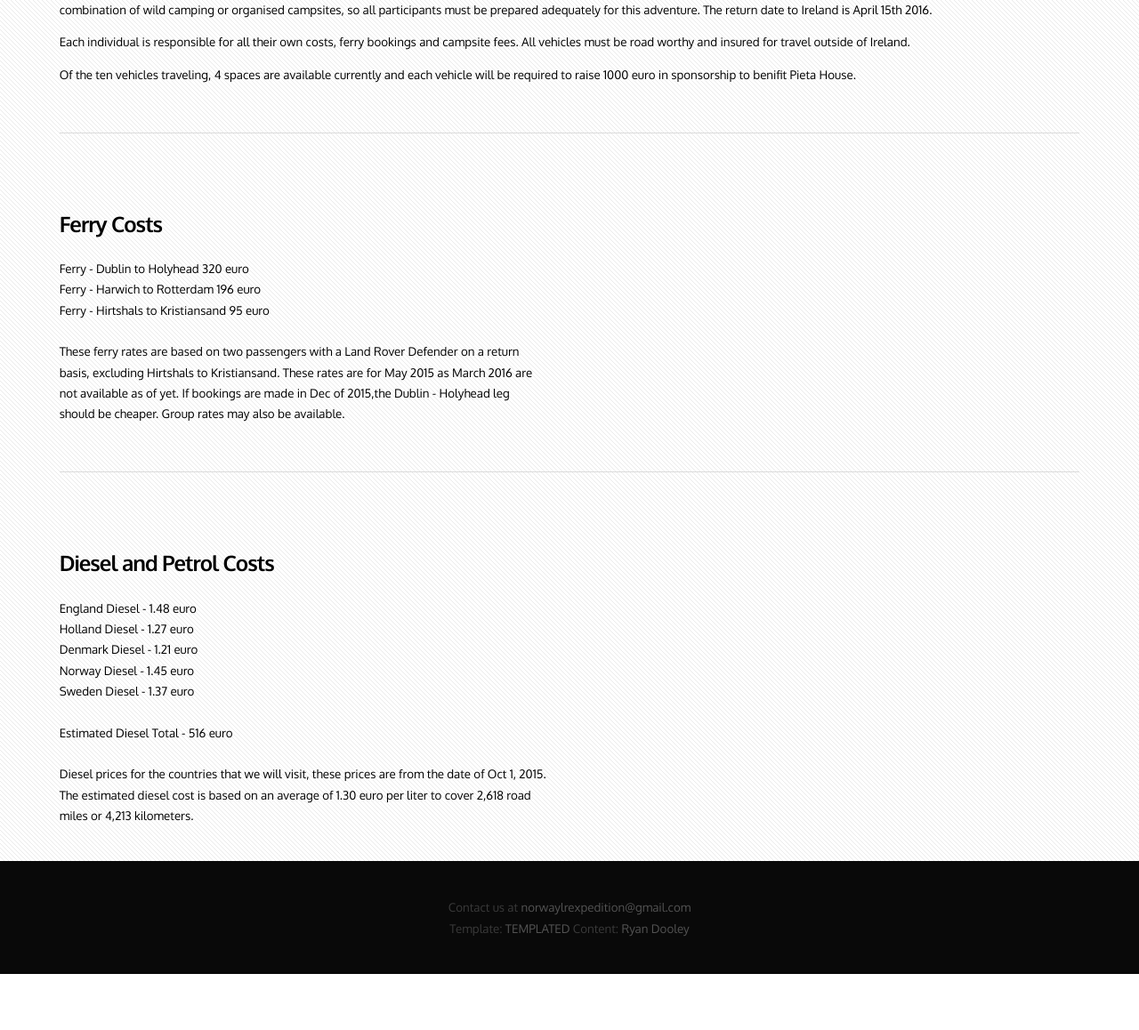
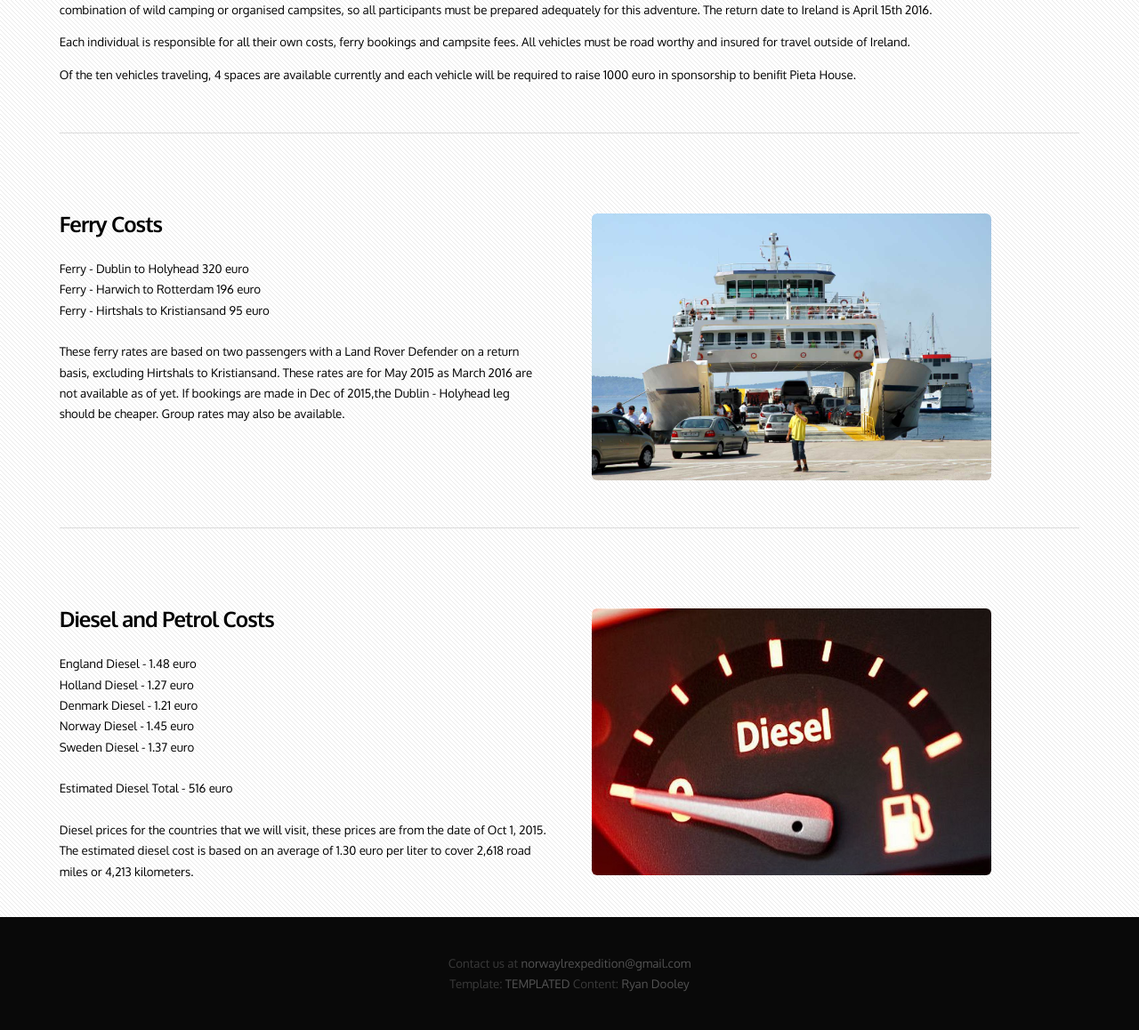
Before and after one commit to interlochen/overland, a Django app: page /overland/details/ in a window 1280 px wide. Shown: the part 756-1914 px from the top of the page at 89% size. Before the commit the page ends 1851 px from the top, so only its background shows below. Run offline with Django 3.2, Linux system fonts and the light colour scheme; some libraries are stand-ins or nearby versions.

Commit message:
adsfasdf

```diff
--- a/mysite/static/css/style.css
+++ b/mysite/static/css/style.css
@@ -347,8 +347,9 @@
 /* Copyright                                                                     */
 /*********************************************************************************/
 
-	@media (max-width: 1280px) {
+	@media (max-width: 1780px) {
 		#sidebar{
-			display: none;
+			float: bottom;
+			left: 42%;
 		}
 	}
```
